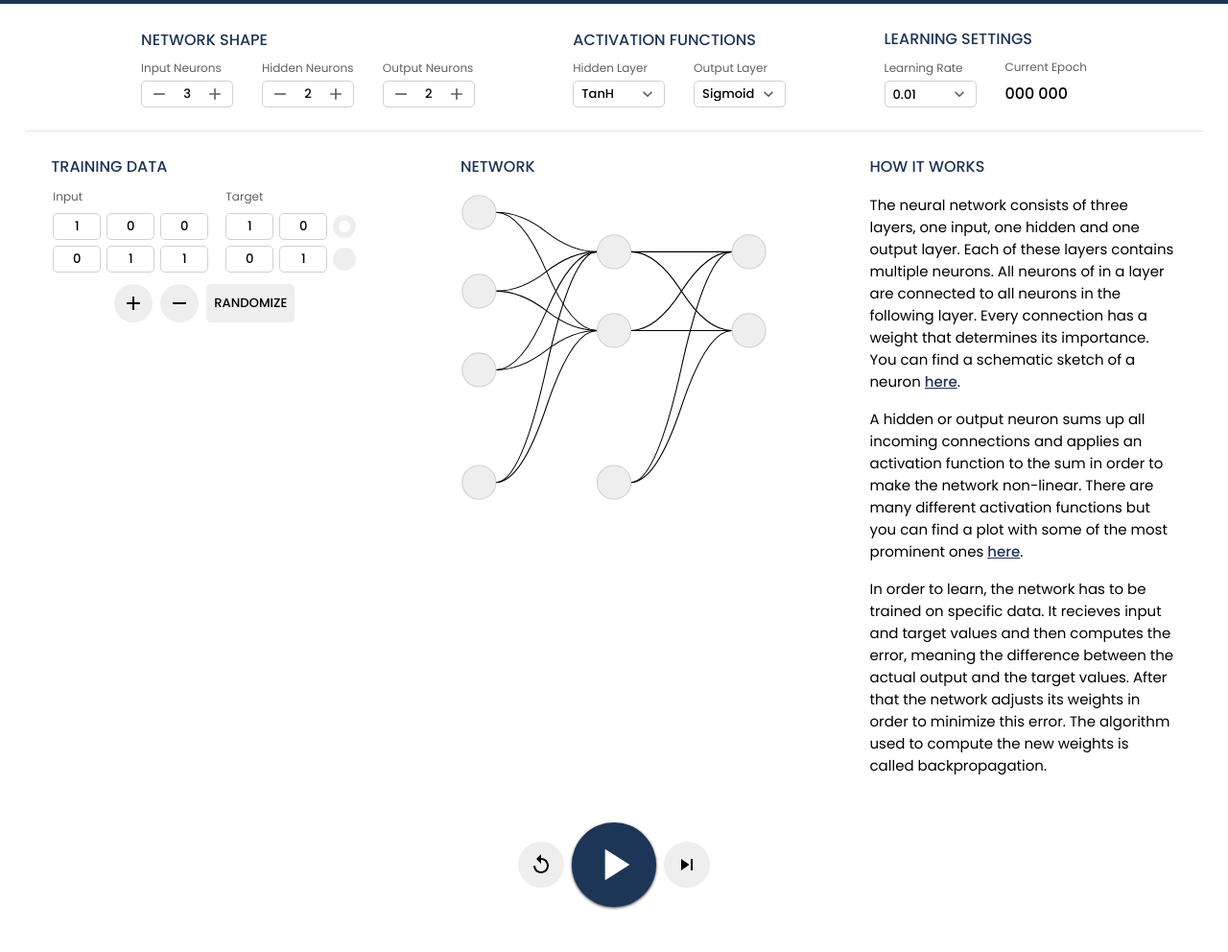
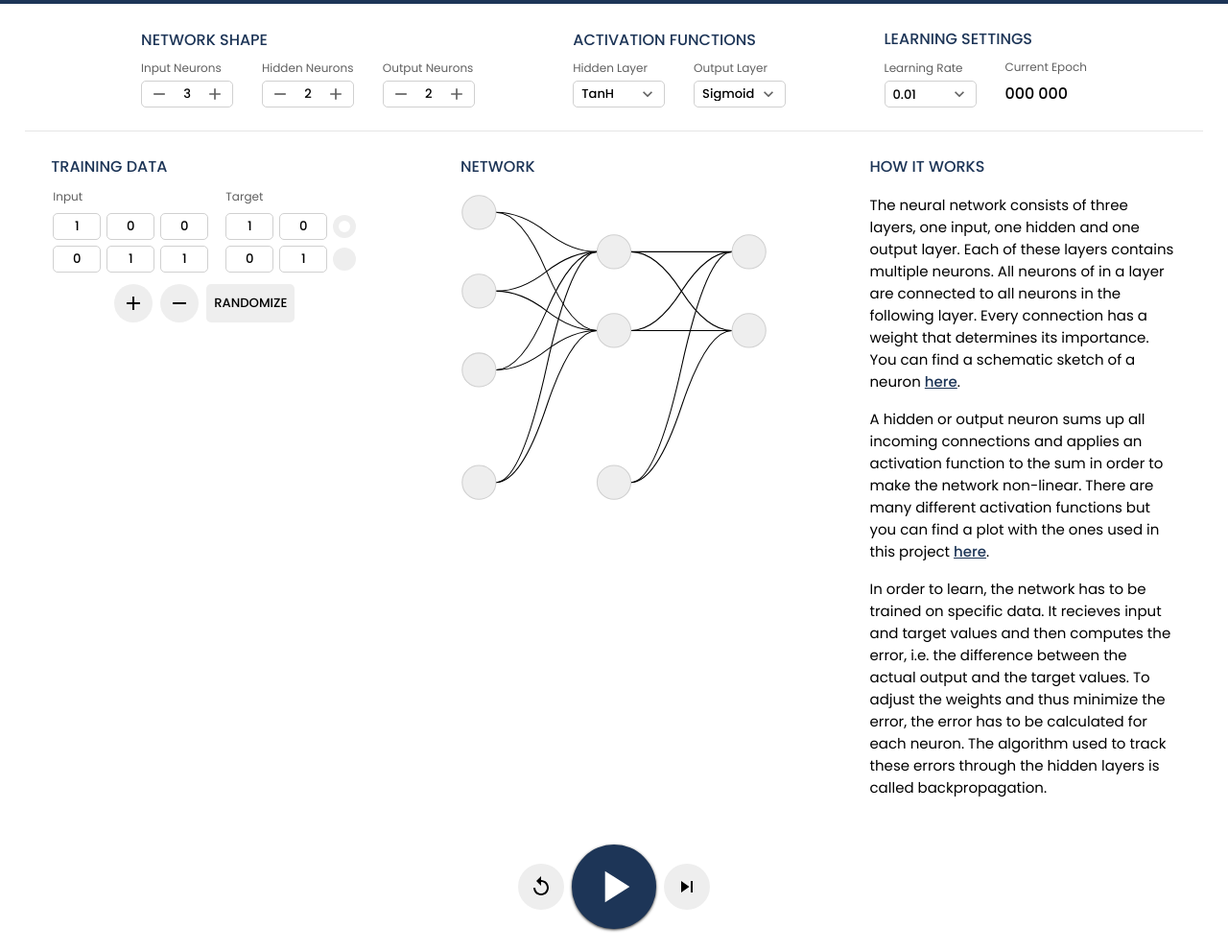
Before and after one commit to jmaen/nnvisualized, a plain HTML site: page index.html in a window 1280 px wide. Shown: the part 104-1096 px from the top of the page at 96% size. Before the commit the page ends 1073 px from the top, so only its background shows below. Drawn offline with Linux system fonts and the light colour scheme.

Commit message:
Update how-it-works section

```diff
--- a/index.html
+++ b/index.html
@@ -6,8 +6,7 @@
         <meta http-equiv="X-UA-Compatible" content="IE=edge">
         <meta name="viewport" content="width=device-width, initial-scale=1.0">
         <title>A Neural Network Visualized</title>
-        <link rel="icon" type="image/svg+xml" href="icons/favicon.svg">
-        <link rel="icon" sizes="any" href="icons/favicon.ico">
+        <link rel="icon" type="image/svg+xml" href="favicon.svg">
         <link rel="stylesheet" href="https://fonts.googleapis.com/css?family=Poppins:100,300,400,500,700">
         <link rel="stylesheet" href="https://fonts.googleapis.com/icon?family=Material+Icons">
         <link rel="stylesheet" type="text/css" href="main.css">
@@ -139,16 +138,19 @@
                             <p class="about-section">
                                 The neural network consists of three layers, one input, one hidden and one output layer. Each of these layers contains multiple neurons.
                                 All neurons of in a layer are connected to all neurons in the following layer. Every connection has a weight that determines its importance.
-                                You can find a schematic sketch of a neuron <a class="about-link" href="https://github.com/jmaen/nnvisualized-graphics/blob/master/neuron.pdf" target="_blank" rel="noopener noreferrer">here</a>.
+                                You can find a schematic sketch of a neuron
+                                <a class="about-link" href="https://github.com/jmaen/nnvisualized-graphics/blob/master/neuron.pdf" target="_blank" rel="noopener noreferrer">here</a>.
                             </p>
                             <p class="about-section">
                                 A hidden or output neuron sums up all incoming connections and applies an activation function to the sum in order to make the network non-linear.
-                                There are many different activation functions but you can find a plot with some of the most prominent ones <a class="about-link" href="https://github.com/jmaen/nnvisualized-graphics/blob/master/activations.pdf" target="_blank" rel="noopener noreferrer">here</a>.
+                                There are many different activation functions but you can find a plot with the ones used in this project
+                                <a class="about-link" href="https://github.com/jmaen/nnvisualized-graphics/blob/master/activations.pdf" target="_blank" rel="noopener noreferrer">here</a>.
                             </p>
                             <p class="about-section">
                                 In order to learn, the network has to be trained on specific data.
-                                It recieves input and target values and then computes the error, meaning the difference between the actual output and the target values.
-                                After that the network adjusts its weights in order to minimize this error. The algorithm used to compute the new weights is called backpropagation.
+                                It recieves input and target values and then computes the error, i.e. the difference between the actual output and the target values.
+                                To adjust the weights and thus minimize the error, the error has to be calculated for each neuron.
+                                The algorithm used to track these errors through the hidden layers is called backpropagation.
                             </p>
                         </div>
                     </div>
```
Also changed, not shown: favicon.svg (renamed from icons/favicon.svg), icons/favicon.ico (deleted).
